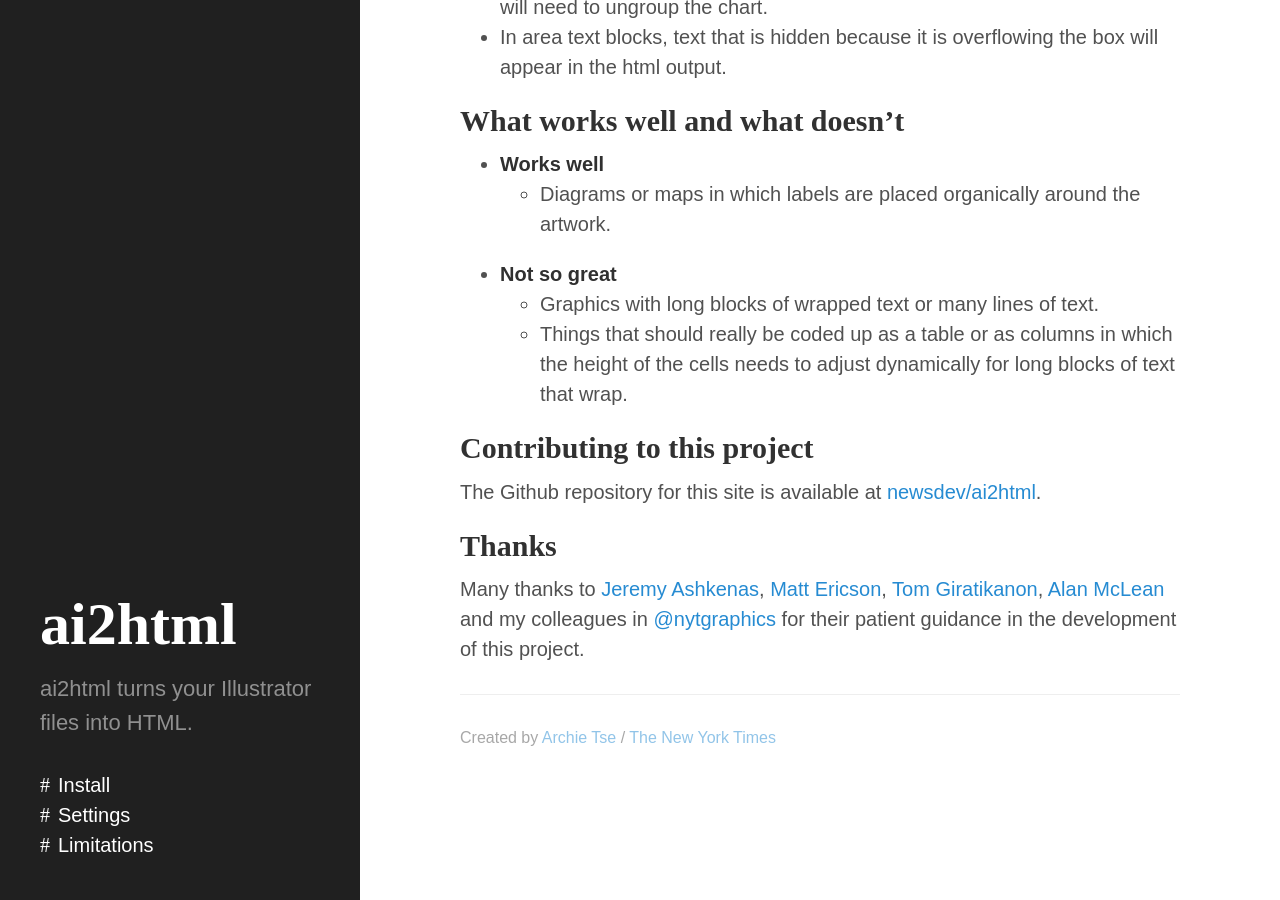
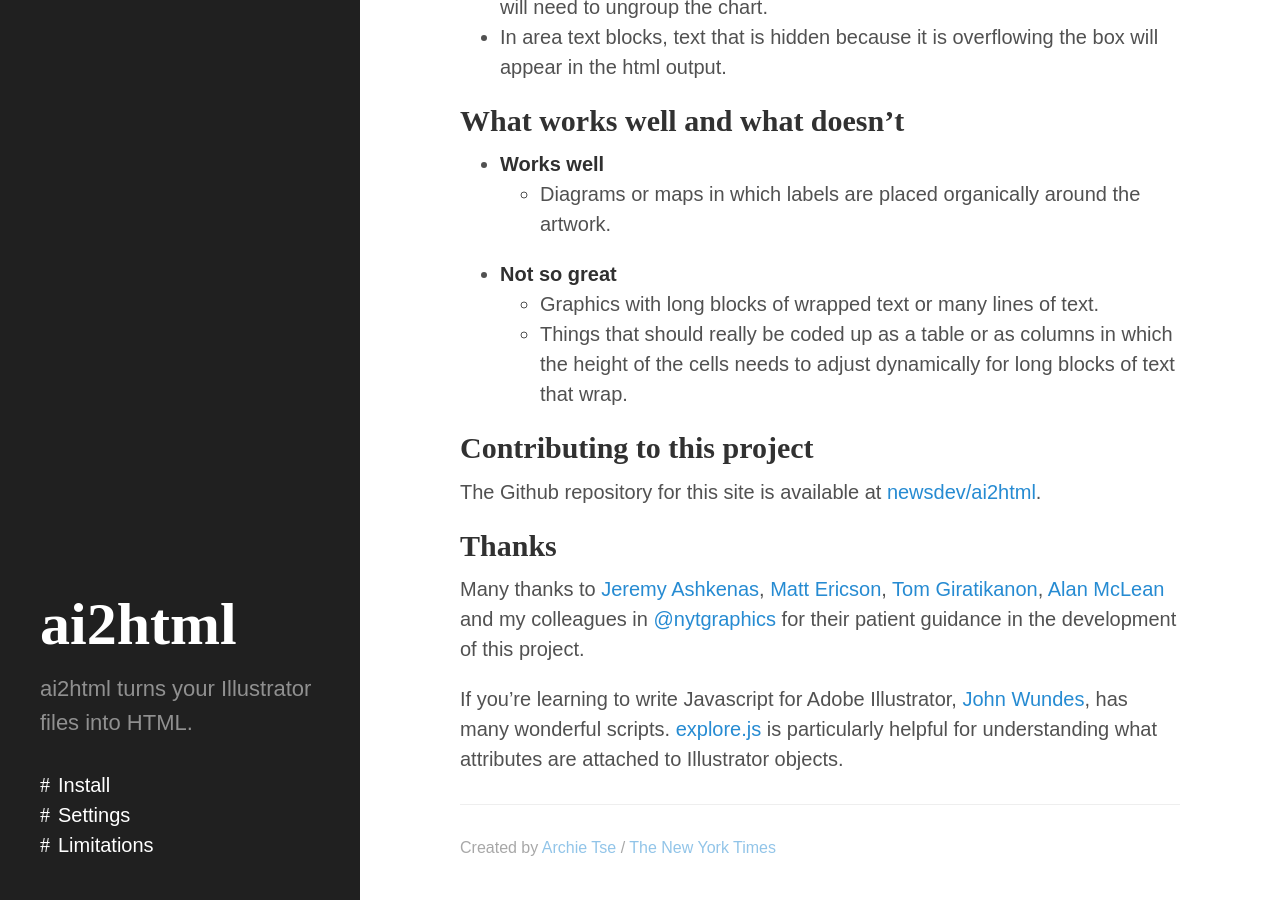
Before and after one commit to newsdev/ai2html, a Jekyll site: the page built from index.md, in a window 1280 px wide and 900 px high, scrolled down 10911 px. Built offline with Jekyll 4.4.1, drawn with Linux system fonts in a browser that asks for light colours; Markdown is read by kramdown in place of the engine named in the settings.

Commit message:
Sync README.md in master branch to index.md in gh-pages

```diff
--- a/index.md
+++ b/index.md
@@ -261,7 +261,7 @@ The Github repository for this site is available at [newsdev/ai2html](https://gi
 
 Many thanks to [Jeremy Ashkenas](https://twitter.com/jashkenas), [Matt Ericson](https://twitter.com/mericson), [Tom Giratikanon](https://twitter.com/giratikanon), [Alan McLean](https://twitter.com/alanmclean) and my colleagues in [@nytgraphics](https://twitter.com/nytgraphics) for their patient guidance in the development of this project.
 
-
+If you’re learning to write Javascript for Adobe Illustrator, [John Wundes](http://www.wundes.com/JS4AI/), has many wonderful scripts. [explore.js](http://www.wundes.com/JS4AI/explore.js) is particularly helpful for understanding what attributes are attached to Illustrator objects.
 
 ---
 
```
